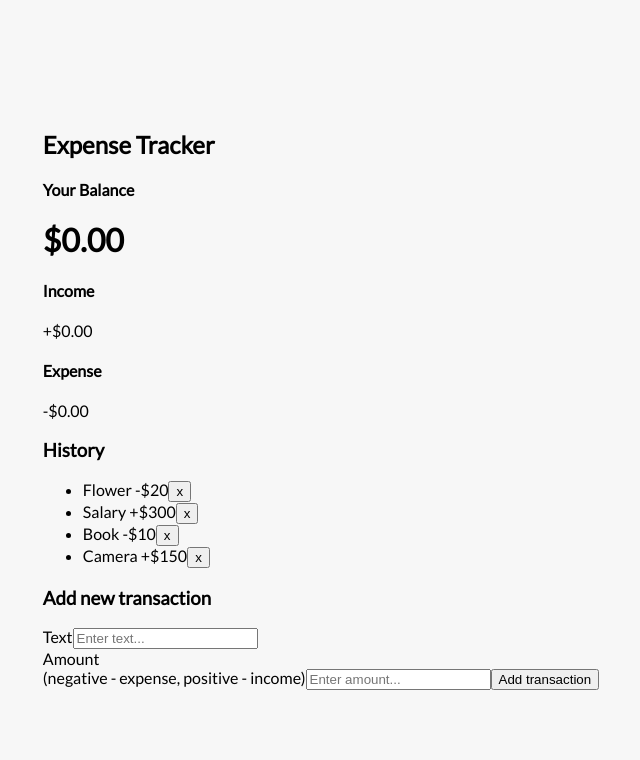
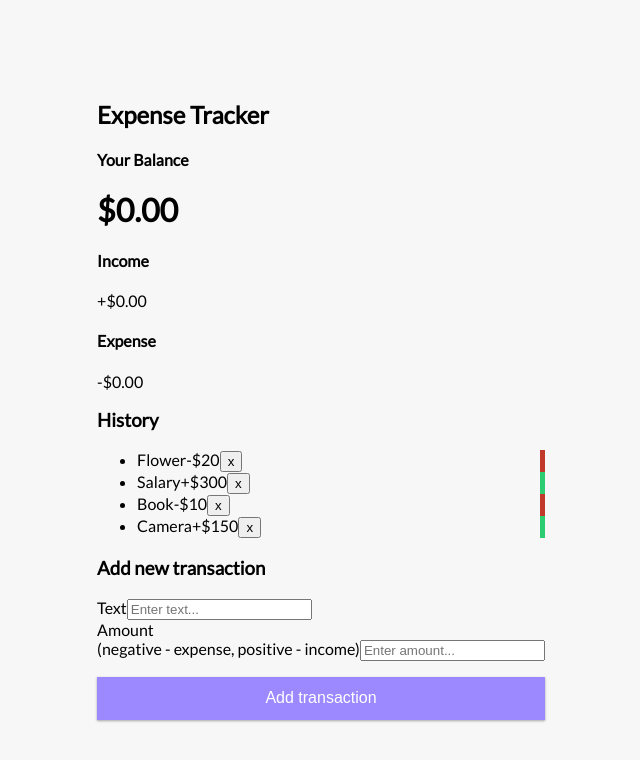
Before and after one commit to MelanieJindali/Cash-Track, a React (Create React App) app in the folder cash-track/: page / in a window 1280 px wide. Shown: the top 760 px of the page, without its empty margins (319-959 px from the left). Built offline with nearby package versions, Linux system fonts and the light colour scheme.

Commit message:
Add conditional for type transaction & styling

```diff
--- a/cash-track/src/App.css
+++ b/cash-track/src/App.css
@@ -18,3 +18,29 @@
 	margin: 0;
 	font-family: 'Lato', sans-serif;
 }
+
+li.plus {
+  border-right: 5px solid #2ecc71;
+}
+
+li.minus {
+  border-right: 5px solid #c0392b;
+}
+
+.btn {
+  cursor: pointer;
+  background-color: #9c88ff;
+  box-shadow: var(--box-shadow);
+  color: #fff;
+  border: 0;
+  display: block;
+  font-size: 1em;
+  margin: 1em 0 auto;
+  padding: .8em 1em;
+  width: 100%;
+}
+
+.btn:focus,
+.delete-btn:focus {
+  outline: 0;
+}
--- a/cash-track/src/components/Transaction.js
+++ b/cash-track/src/components/Transaction.js
@@ -4,8 +4,8 @@
 	const sign = transaction.amount < 0 ? '-' : '+'
 
 	return (
-		<li>
-			{transaction.text}{' '}
+		<li className={transaction.amount < 0 ? 'minus' : 'plus'}>
+			{transaction.text}
 			<span>
 				{sign}${Math.abs(transaction.amount)}
 			</span>
```
